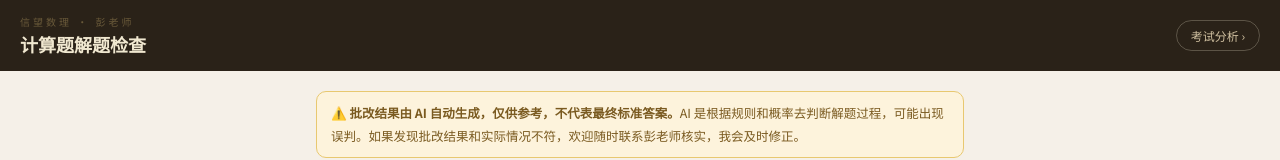
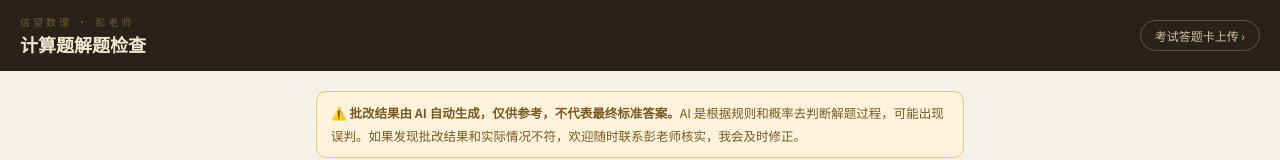
Before and after one commit to Penng-fresh/xinwang-math, a React (Vite) app: page / in a window 1280 px wide. Shown: the top 160 px of the page. Built offline with nearby package versions, Linux system fonts and the light colour scheme.

Commit message:
家长端: 入口与页面标题改为「考试答题卡上传」

```diff
--- a/src/App.jsx
+++ b/src/App.jsx
@@ -617,7 +617,7 @@ function ParentView({ onGoExam }) {
           <div style={{fontSize:10,letterSpacing:3,color:"#6a5a3a",marginBottom:2}}>信望数理 · 彭老师</div>
           <div style={{fontSize:18,fontWeight:700,color:"#f0e8d0"}}>计算题解题检查</div>
         </div>
-        {onGoExam&&<button onClick={onGoExam} style={{background:"transparent",border:"1px solid rgba(240,232,208,0.25)",color:"#d0c0a0",borderRadius:16,padding:"6px 14px",fontSize:12,cursor:"pointer",fontFamily:"inherit"}}>考试分析 ›</button>}
+        {onGoExam&&<button onClick={onGoExam} style={{background:"transparent",border:"1px solid rgba(240,232,208,0.25)",color:"#d0c0a0",borderRadius:16,padding:"6px 14px",fontSize:12,cursor:"pointer",fontFamily:"inherit"}}>考试答题卡上传 ›</button>}
       </div>
       <div style={{padding:"20px 16px",maxWidth:680,margin:"0 auto"}}>
         <div style={{background:"#fdf3dc",border:"1px solid #e8c870",borderRadius:10,padding:"10px 14px",marginBottom:14,fontSize:12.5,color:"#7a5a20",lineHeight:1.8}}>
--- a/src/exam/ExamParent.jsx
+++ b/src/exam/ExamParent.jsx
@@ -1,6 +1,6 @@
-// 考试分析（家长端）—— 目前是「期中后开放」的说明页
+// 考试答题卡上传（家长端）—— 目前是「期中后开放」的说明页
 //
-// 为什么先把这个空页面放出来：家长页头上那句「考试分析」如果点了没反应，
+// 为什么先把这个空页面放出来：家长页头上那句「考试答题卡上传」如果点了没反应，
 // 家长会以为坏了；点了进去看到一句「期中后开放」，反而会记住这件事，
 // 也会顺手把答题卡拍照留好——这正是我期中最需要家长配合的地方。
 //
@@ -34,7 +34,7 @@ export default function ExamParent({ onBack }) {
       <div style={{ background: C.dark, padding: "14px 20px", display: "flex", alignItems: "center", justifyContent: "space-between" }}>
         <div>
           <div style={{ fontSize: 10, letterSpacing: 3, color: "#6a5a3a", marginBottom: 2 }}>信望数理 · 彭老师</div>
-          <div style={{ fontSize: 18, fontWeight: 700, color: C.cream }}>考试分析</div>
+          <div style={{ fontSize: 18, fontWeight: 700, color: C.cream }}>考试答题卡上传</div>
         </div>
         {onBack && (
           <button
```
